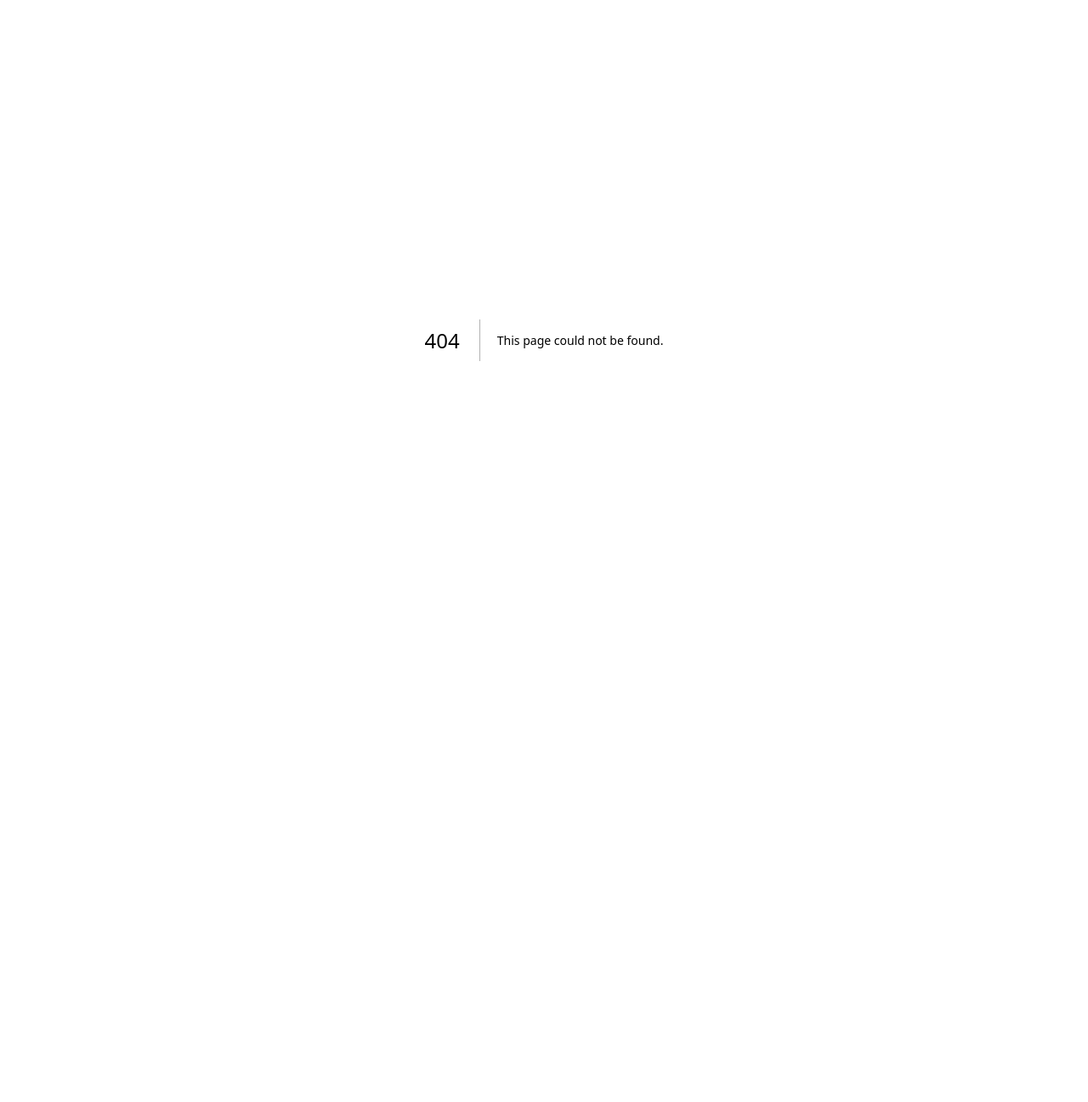
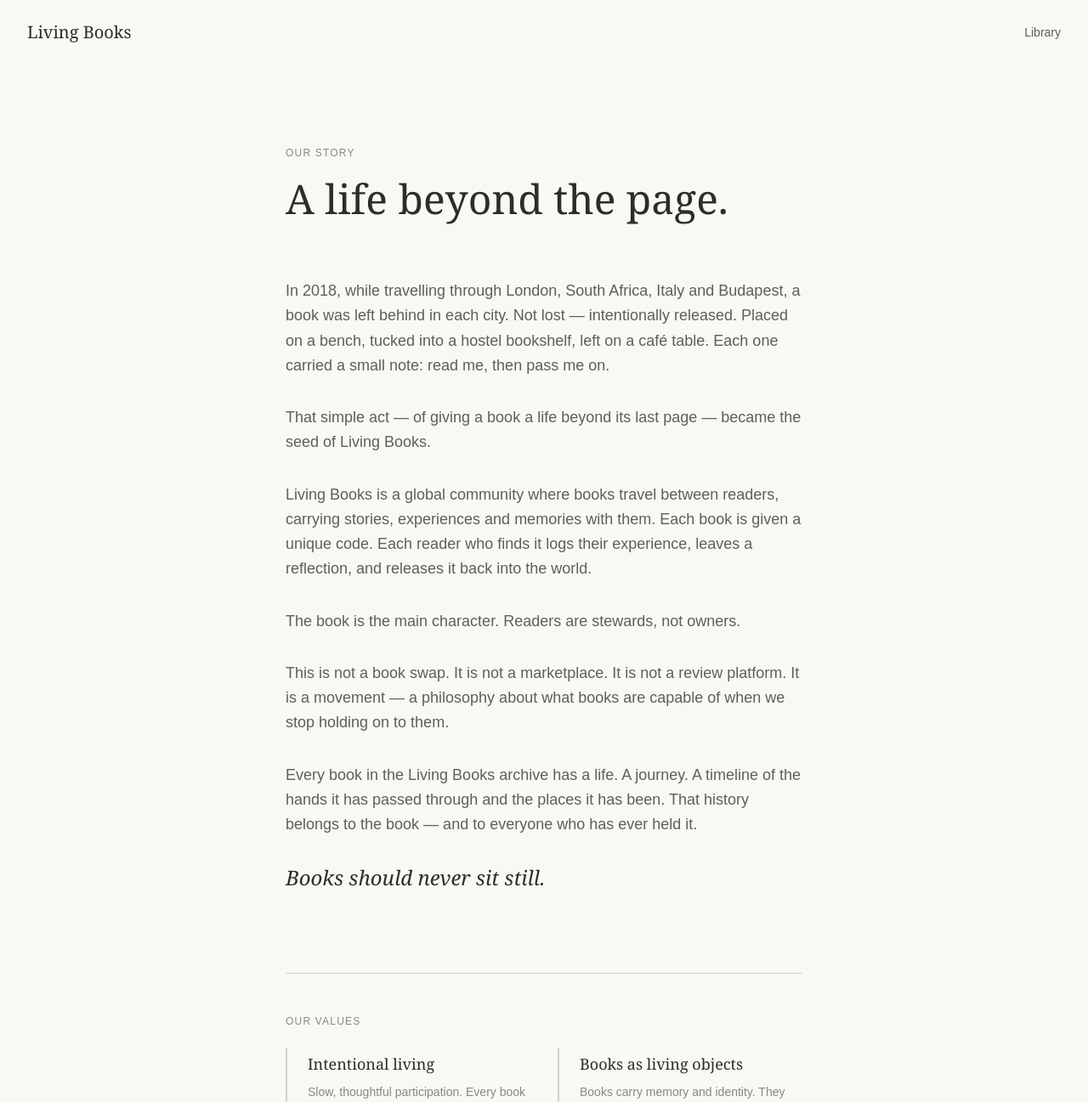
Before and after one commit to hellosophiespeaking/living-books, a Next.js app: page /about in a window 1280 px wide. Before the commit this address had no page. Shown: the top 1297 px of the page at 85% size. Before the commit the page ends 800 px from the top, so only its background shows below. Built offline with nearby package versions, Linux system fonts and the light colour scheme.

Commit message:
Add about link to navbar

```diff
--- /dev/null
+++ b/app/about/page.tsx
@@ -0,0 +1,84 @@
+export default function About() {
+  return (
+    <main className="min-h-screen bg-[#FAF8F4]">
+
+      <nav className="flex justify-between items-center px-8 py-6">
+        <a href="/" className="font-serif text-xl text-[#2C2C2A]">Living Books</a>
+        <a href="/library" className="text-sm text-[#5F5E5A] hover:text-[#2C2C2A] transition-colors">
+          Library
+        </a>
+      </nav>
+
+      <section className="px-8 py-24 max-w-2xl mx-auto">
+
+        <p className="text-xs uppercase tracking-widest text-[#888780] mb-4">Our story</p>
+        <h1 className="font-serif text-5xl text-[#2C2C2A] leading-tight mb-16">
+          A life beyond the page.
+        </h1>
+
+        <div className="space-y-8 text-[#5F5E5A] leading-relaxed text-lg">
+          <p>
+            In 2018, while travelling through London, South Africa, Italy and Budapest, a book was left behind in each city. Not lost — intentionally released. Placed on a bench, tucked into a hostel bookshelf, left on a café table. Each one carried a small note: read me, then pass me on.
+          </p>
+          <p>
+            That simple act — of giving a book a life beyond its last page — became the seed of Living Books.
+          </p>
+          <p>
+            Living Books is a global community where books travel between readers, carrying stories, experiences and memories with them. Each book is given a unique code. Each reader who finds it logs their experience, leaves a reflection, and releases it back into the world.
+          </p>
+          <p>
+            The book is the main character. Readers are stewards, not owners.
+          </p>
+          <p>
+            This is not a book swap. It is not a marketplace. It is not a review platform. It is a movement — a philosophy about what books are capable of when we stop holding on to them.
+          </p>
+          <p>
+            Every book in the Living Books archive has a life. A journey. A timeline of the hands it has passed through and the places it has been. That history belongs to the book — and to everyone who has ever held it.
+          </p>
+          <p className="font-serif text-2xl text-[#2C2C2A] italic">
+            Books should never sit still.
+          </p>
+        </div>
+
+        <div className="mt-24 pt-12 border-t border-[#D3D1C7]">
+          <p className="text-xs uppercase tracking-widest text-[#888780] mb-6">Our values</p>
+          <div className="grid grid-cols-1 md:grid-cols-2 gap-8">
+            {[
+              { title: "Intentional living", body: "Slow, thoughtful participation. Every book released with purpose." },
+              { title: "Books as living objects", body: "Books carry memory and identity. They are not static." },
+              { title: "Generosity over ownership", body: "Books are shared freely. The gift is in the passing on." },
+              { title: "Circular sustainability", body: "Books stay in motion. Nothing sits on a shelf gathering dust." },
+              { title: "Community connection", body: "Reading is shared. Every reflection is a thread between strangers." },
+            ].map(({ title, body }) => (
+              <div key={title} className="border-l-2 border-[#D3D1C7] pl-6 py-1">
+                <p className="font-serif text-lg text-[#2C2C2A] mb-2">{title}</p>
+                <p className="text-sm text-[#888780] leading-relaxed">{body}</p>
+              </div>
+            ))}
+          </div>
+        </div>
+
+        <div className="mt-24 text-center">
+          <p className="text-[#5F5E5A] mb-8">Ready to release a book into the world?</p>
+          <a href="/submit" className="bg-[#2C2C2A] text-[#FAF8F4] px-8 py-4 text-sm tracking-wide hover:bg-[#444441] transition-colors">
+            Release a book
+          </a>
+        </div>
+
+      </section>
+
+      <footer className="text-center py-12 text-sm text-[#888780]">
+        <p className="mb-4">A life beyond the page.</p>
+        <a href="https://instagram.com/livingbooksarchive" target="_blank" rel="noopener noreferrer" className="inline-flex items-center gap-2 text-[#888780] hover:text-[#2C2C2A] transition-colors">
+          <svg xmlns="http://www.w3.org/2000/svg" width="16" height="16" viewBox="0 0 24 24" fill="none" stroke="currentColor" strokeWidth="1.5" strokeLinecap="round" strokeLinejoin="round">
+            <rect x="2" y="2" width="20" height="20" rx="5" ry="5"/>
+            <circle cx="12" cy="12" r="4"/>
+            <circle cx="17.5" cy="6.5" r="0.5" fill="currentColor"/>
+          </svg>
+          @livingbooksarchive
+        </a>
+      </footer>
+
+    </main>
+  )
+}
--- a/app/page.tsx
+++ b/app/page.tsx
@@ -5,6 +5,9 @@ export default function Home() {
       <nav className="flex justify-between items-center px-8 py-6">
         <span className="font-serif text-xl text-[#2C2C2A]">Living Books</span>
         <div className="flex items-center gap-6">
+          <a href="/about" className="text-sm text-[#5F5E5A] hover:text-[#2C2C2A] transition-colors">
+            About
+          </a>
           <a href="/library" className="text-sm text-[#5F5E5A] hover:text-[#2C2C2A] transition-colors">
             Library
           </a>
```
